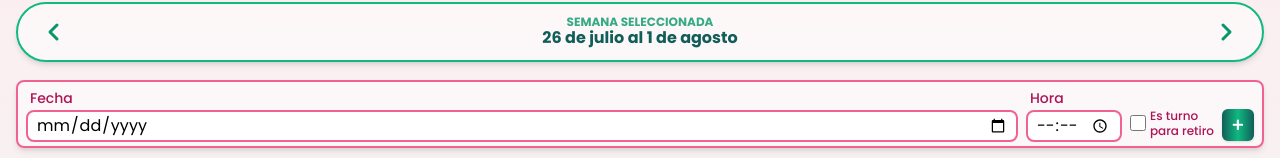
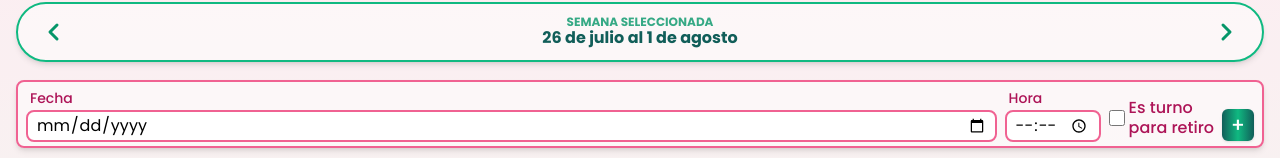
Before and after one commit to FeliOjedaRuiz/la-vin-nails-web-react, a React (Create React App) app in the folder web/: page /admin-schedule in a window 1280 px wide. Shown: the part 116-274 px from the top of the page. Built offline with nearby package versions, Linux system fonts and the light colour scheme; no server answers; sample sign-in values are in the browser's storage.

Commit message:
style(turnos): fix verify warnings (label font-size, htmlFor)

```diff
--- a/web/src/components/turns/turn-detail-and-update/TurnDetailAndUpdate.jsx
+++ b/web/src/components/turns/turn-detail-and-update/TurnDetailAndUpdate.jsx
@@ -315,7 +315,7 @@ function TurnDetailAndUpdate() {
 
 						<div className="mr-5">
 							<label
-								for="category"
+								htmlFor="category"
 								className="ml-2 font-medium text-pink-800 text-sm"
 							>
 								Categoría
--- a/web/src/components/turns/turns-form/TurnsForm.jsx
+++ b/web/src/components/turns/turns-form/TurnsForm.jsx
@@ -99,7 +99,7 @@ function TurnsForm({ onTurnCreation }) {
             />
             <label
               htmlFor="isRetiro"
-              className="text-xs font-medium text-pink-800 cursor-pointer select-none leading-tight"
+              className="text-base font-medium text-pink-800 cursor-pointer select-none leading-tight"
             >
               Es turno<br />para retiro
             </label>
```
